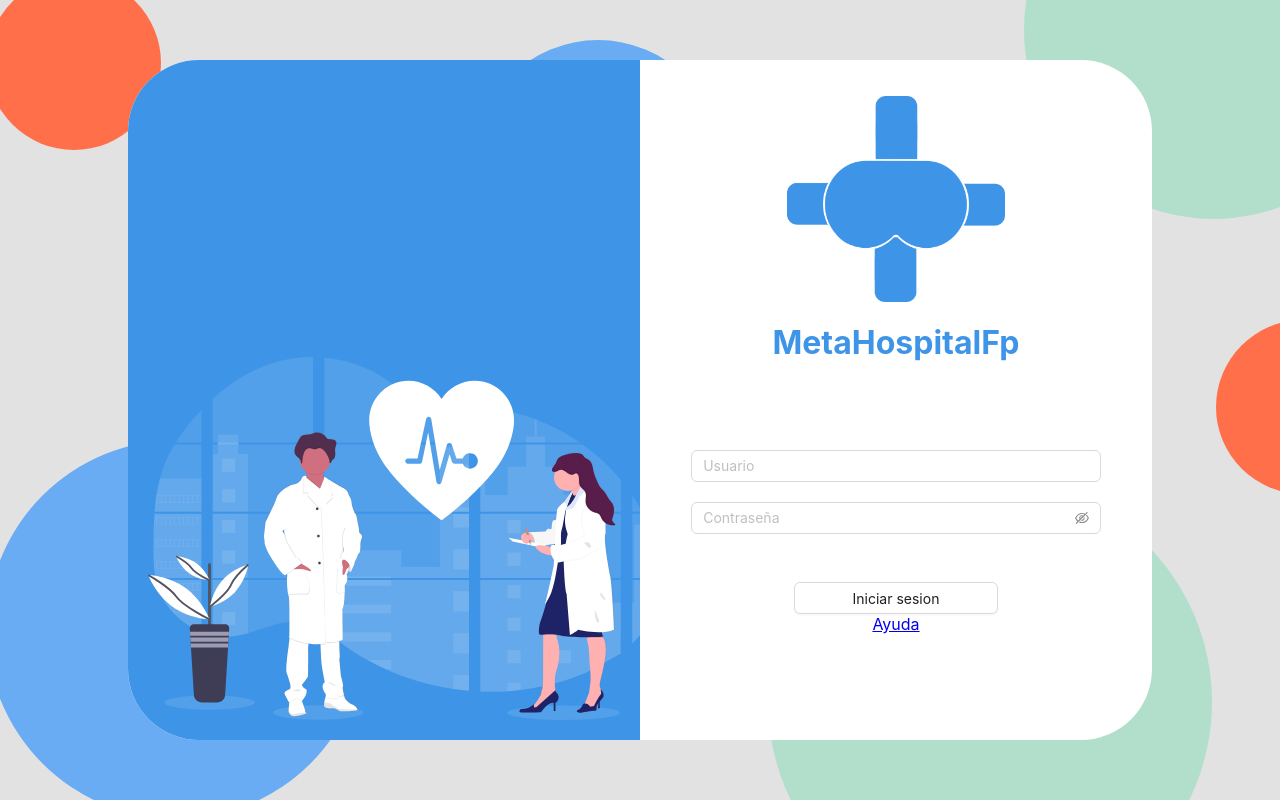
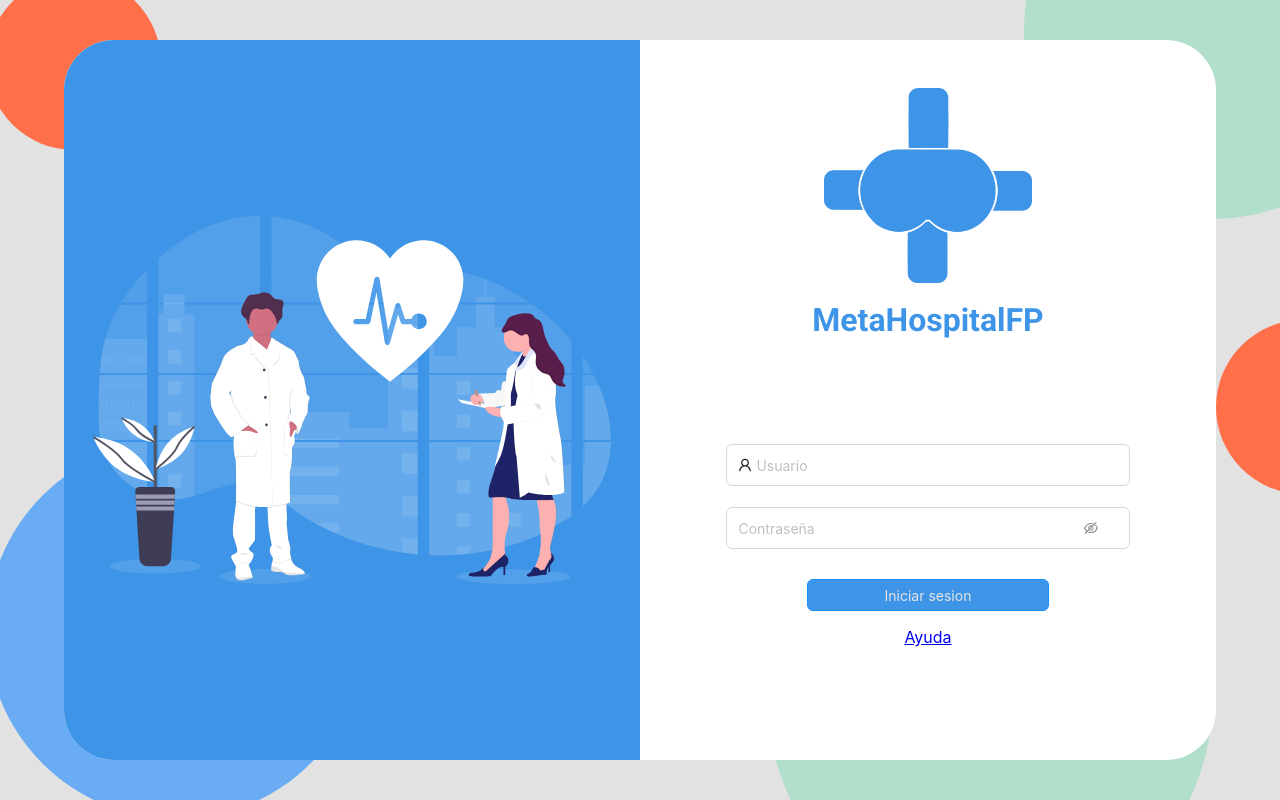
Before and after one commit to JavierPadronGarcia/MetaHospitalFP, a React (Create React App) app in the folder frontend/: page / in a window 1280 px wide. Built offline with nearby package versions, Linux system fonts and the light colour scheme; no server answers.

Commit message:
refactor styles for loginPage

```diff
--- a/frontend/public/index.html
+++ b/frontend/public/index.html
@@ -1,5 +1,5 @@
 <!DOCTYPE html>
-<html lang="en">
+<html lang="es">
 
 <head>
   <meta charset="utf-8" />
--- a/frontend/src/components/loginbox/loginbox.css
+++ b/frontend/src/components/loginbox/loginbox.css
@@ -1,79 +1,242 @@
-.login-content{
-    position: fixed;
-    height: 100vh;
-    width: 100vw;
+.main-page {
+    position: absolute;
+    height: 100%;
+    width: 100%;
     display: flex;
     justify-content: center;
     align-items: center;
-    z-index: 1;
 }
 
-.login-content .box{
-    border-radius: 71px;
-    background-color: white;
-    height: 85vh;
-    width: 80vw;
+.login-page {
     display: flex;
+    align-items: center;
+    flex-direction: column;
+    background: #FFF;
+    border-radius: 3.125rem;
+    height: 90%;
+    width: 90%;
+    gap: 8%;
 }
 
-.login-content .box-rigt{
+.login-page>div {
+    display: flex;
+    flex-direction: column;
     height: 100%;
-    width: 50%;
-    border-radius: 71px 0px 0px 71px;
-    background-color: #3E94E7;
-    display: flex;
-    align-items: flex-end;
-    margin-left: auto;
+    width: 100%;
+    gap: 3rem;
 }
 
-.login-content .box-left{
-    height: 100%;
+.login-page-header {
+    display: flex;
+    flex-direction: column;
+    align-items: center;
+    width: 100%;
+    user-select: none;
+}
+
+.login-page-header>div {
+    display: flex;
+    justify-content: center;
+    align-items: center;
+    margin-top: 0.5rem;
+    width: 90%;
+    height: 90%;
+}
+
+.login-page-header>div>img {
     width: 50%;
+}
+
+.login-page-header>h1 {
+    color: #3E94E7;
+    display: flex;
+    width: 100%;
+    flex-direction: column;
+    justify-content: center;
+    font-family: 'Roboto';
+    font-size: 1.5rem;
+    font-weight: 700;
+    line-height: 90%;
+    text-align: center;
+    margin: 0;
+}
+
+.login-page-main {
+    display: flex;
+    justify-content: center;
+    align-items: center;
+    width: 100%;
+}
+
+.login-page-main>form {
+    display: flex;
+    flex-direction: column;
+    justify-content: center;
+    align-items: center;
+    width: 90%;
+    height: 8.75rem;
+    gap: 1.88em;
+}
+
+.login-page-main>form>div {
+    display: flex;
+    flex-direction: column;
+    align-items: center;
+    justify-content: center;
+    width: 100%;
+    gap: 1.3em;
+}
+
+.login-page-main .input-label {
+    width: 100%;
+}
+
+.login-page :where(#user, #password) {
+    display: flex;
+    border-radius: 0.3125rem;
+    align-items: center;
+    width: 90%;
+    height: 2rem;
+    overflow: hidden;
+    padding: 0.3125rem 0.75rem;
+    border-radius: 0.125rem;
+    border: 1px solid var(--neutral-5, #D9D9D9);
+    background: var(--neutral-1, #FFF);
+    flex-shrink: 0;
+}
+
+.login-page-main>form>label {
+    display: flex;
+    justify-content: center;
+    width: 100%;
+}
+
+.login-page-main .buttons-container {
     display: flex;
     flex-direction: column;
     align-items: center;
 }
 
-.login-content .box-rigt img{
-    width: 100%;
-    margin: 20px;
+.login-page-main .buttons-container>a {
+    margin-top: 1rem;
+    user-select: none;
 }
 
-.login-content .imputs{
-    width: 80%;
+.login-page-main .button {
+    border: 1px solid var(--primary-6, #1890FF);
+    background: #3E94E7;
+    color: #E4E4E4;
     display: flex;
-    flex-direction: column;
+    width: 95%;
+    justify-content: center;
     align-items: center;
 }
 
-.login-content .input{
-    margin-top: 20px;
+.login-page-footer {
+    display: flex;
+    justify-content: center;
+    align-items: center;
+    border-radius: 0rem 0rem 3.125rem 3.125rem;
+    width: 100%;
+    height: 100%;
+    background: #3E94E7;
+    user-select: none;
 }
 
-.login-content .button-login{
-    width: 50%;
-    margin-top: 48px;
+.login-page-footer>img {
+    margin: 1rem;
+    width: 70%;
 }
 
-.login-content .logo{
-    height: 50%;
-    display: flex;
-    flex-direction: column;
-    margin-bottom: 30px;
+
+@media only screen and (min-width: 768px) {
+    .login-page {
+        gap: 10%;
+    }
+
+    .login-page-header>div {
+        margin-top: 2rem;
+    }
+
+    .login-page-header>div>img {
+        width: 30%;
+    }
+
+    .login-page-header>h1 {
+        font-size: 2rem;
+        line-height: 68.75%;
+        margin-top: 2rem;
+    }
+
+    .login-page-main {
+        height: 80%;
+    }
+
+    .login-page-main>form {
+        width: 70%;
+    }
+
+    .login-page-main .button {
+        width: 40%;
+    }
+
+    .login-page-footer>img {
+        width: 60%;
+    }
 }
 
-.login-content .logo img{
-    align-self: center;
-    padding-top: 10%;
-    width: 60%;
-    height: auto;
+@media only screen and (min-width: 1024px) {
+
+    .login-page {
+        flex-direction: row-reverse;
+        gap: 0;
+    }
+
+    .login-page>div {
+        gap: 0;
+    }
+
+    .login-page-header>div {
+        margin-top: 3rem;
+    }
+
+    .login-page-header>div>img {
+        width: 40%;
+    }
+
+    .login-page-header>h1 {
+        margin-top: 1.69rem;
+    }
+
+    .login-page-main>form {
+        width: 70%;
+    }
+
+    .login-page-main .button {
+        width: 60%;
+    }
+
+    .login-page-footer {
+        border-radius: 3.125rem 0rem 0rem 3.125rem;
+    }
+
+    .login-page-footer>img {
+        width: 90%;
+    }
 }
 
-.login-content .logo h1{
-    color: #3E94E7;
-    text-align: center;
+@media only screen and (min-width: 1440px) {
+    .login-page-header>div>img {
+        width: 40%;
+    }
+
+    .login-page-main .button {
+        width: 50%;
+    }
 }
 
-.login-content .error-message{
-    color: red;
+@media only screen and (min-width: 1920px) {
+    .login-page-header>div>img {
+        width: 30%;
+    }
 }
--- a/frontend/src/components/loginbox/loginbox.js
+++ b/frontend/src/components/loginbox/loginbox.js
@@ -2,12 +2,12 @@ import { useContext, useEffect, useState } from 'react';
 import './loginbox.css';
 import { errorOnLogin, noConnectionError } from '../../utils/shared/errorHandler';
 import { Button, Input, message, notification } from 'antd';
-
 import { useNavigate } from 'react-router-dom';
 import authService from '../../services/auth.service';
 import { RolesContext } from '../../context/roles';
 import { loginValidation } from '../../utils/shared/globalFunctions';
 import subscriptionMiddleware from '../../utils/subscriptionMiddleware';
+import { UserOutlined } from '@ant-design/icons';
 
 function LoginBox() {
   const roles = useContext(RolesContext);
@@ -84,37 +84,79 @@ function LoginBox() {
   }, [])
 
   return (
-    <div className='login-content'>
-      <div className='box'>
-        <div className='box-rigt'>
-          <img src='/assets/imgs/Medicine.svg' alt="medicine" />
-        </div>
-        <div className='box-left'>
-          <div className='logo'>
-            <img src='/assets/imgs/Icon.png' alt="My logo" />
-            <h1>MetaHospitalFp</h1>
-          </div>
-          <div className='imputs'>
+    // <div className='login-content'>
+    //   <div className='box'>
+    //     <div className='box-left'>
+    //       <img src='/assets/imgs/Medicine.svg' alt="medicine" />
+    //     </div>
+    //     <div className='box-right'>
+    //       <div className='logo'>
+    //         <img src='/assets/imgs/Icon.png' alt="My logo" />
+    //         <h1>MetaHospitalFp</h1>
+    //       </div>
+    //       <form className='inputs' onSubmit={login}>
+    //         <Input
+    //           className='input'
+    //           status={inputNameStatus}
+    //           name="user"
+    //           id="user"
+    //           onChange={(e) => setUserName(e.target.value)}
+    //           placeholder="Usuario"
+    //         />
+    //         <Input.Password
+    //           className='input'
+    //           status={inputPasswdStatus}
+    //           name="password"
+    //           id="password"
+    //           onChange={(e) => setUserPassword(e.target.value)}
+    //           placeholder="Contraseña"
+    //         />
+    //         <Button className='button-login' htmlType='submit' loading={loading}>Iniciar sesion</Button>
+    //         <a href="/Help/MetaHospital - Documentación de Gestión de Centros y Administración.html">Ayuda</a>
+    //       </form>
+    //     </div>
+    //   </div>
+    // </div>
+    <div className='main-page'>
+      <div className="login-page">
+        <div>
+          <header className='login-page-header'>
+            <div><img src='/assets/imgs/Icon.png' alt="My logo" /></div>
+            <h1>MetaHospitalFP</h1>
+          </header>
+          <main className='login-page-main'>
+            <form onSubmit={(e) => login(e)}>
+              <div>
+                <label className="input-label">
                   <Input
-              className='input'
                     status={inputNameStatus}
                     name="user"
                     id="user"
+                    placeholder="Usuario"
+                    prefix={<UserOutlined />}
                     onChange={(e) => setUserName(e.target.value)}
-              placeholder="Usuario"
                   />
+                </label>
+                <label className="input-label">
                   <Input.Password
-              className='input'
                     status={inputPasswdStatus}
                     name="password"
                     id="password"
+                    placeholder="Contraseña"
                     onChange={(e) => setUserPassword(e.target.value)}
-              placeholder="Contraseña"
                   />
-            <Button className='button-login' htmlType='submit' onClick={login} loading={loading}>Iniciar sesion</Button>
-            <a href="/Help/MetaHospital - Documentación de Gestión de Centros y Administración.html">Ayuda</a>
+                </label>
               </div>
+              <label className='buttons-container'>
+                <Button className='button' htmlType='submit'>Iniciar sesion</Button>
+                <a href="/assets/help/Ayuda.html">Ayuda</a>
+              </label>
+            </form>
+          </main>
         </div>
+        <footer className='login-page-footer'>
+          <img src='/assets/imgs/Medicine.svg' alt="medicine" />
+        </footer>
       </div>
     </div>
   );
```
Lines whose indentation alone changed are shown as unchanged.
